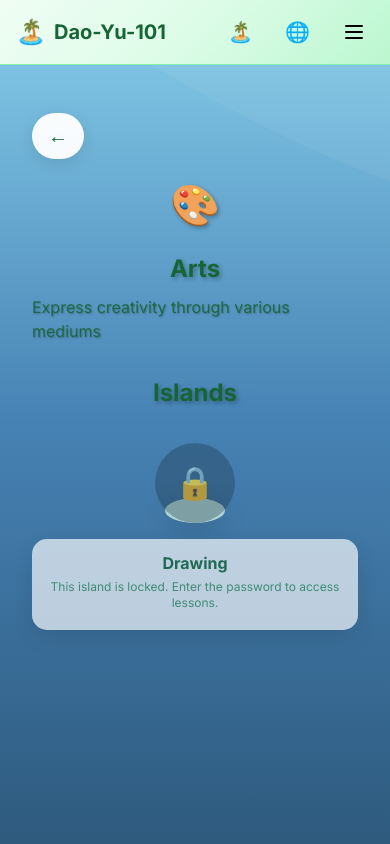
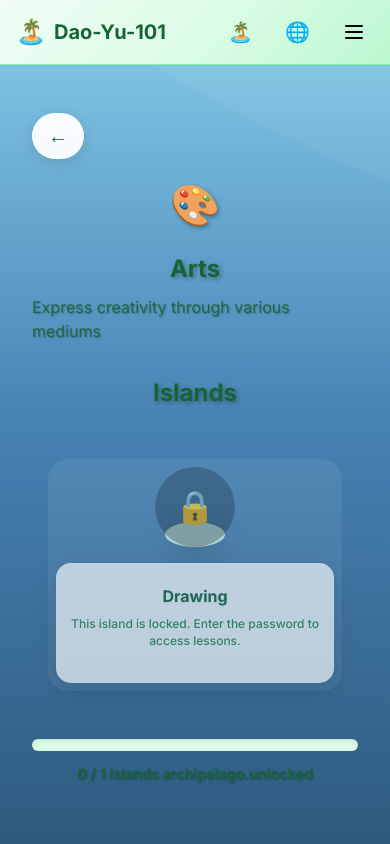
Before and after one commit to 7miwork/Dao-Yu-101, a Vue app: page /#/archipelago/arts in a window 390 px wide. Shown: the top 844 px of the page. Built offline with nearby package versions, Linux system fonts and the light colour scheme.

Commit message:
fix: improve island layout spacing and responsiveness

```diff
--- a/src/pages/archipelago/Archipelago.vue
+++ b/src/pages/archipelago/Archipelago.vue
@@ -400,9 +400,9 @@ function handleLockedIslandClick(island) {
 .islands-container {
   position: relative;
   width: 100%;
-  max-width: 1000px;
-  height: 600px;
+  max-width: 1200px;
   margin: 0 auto;
+  padding: 2rem;
 }
 
 /* Connection Lines */
@@ -433,8 +433,9 @@ function handleLockedIslandClick(island) {
 .island-node {
   position: absolute;
   transform: translate(-50%, -50%);
-  width: 200px;
+  width: 220px;
   transition: all 0.4s ease;
+  margin: 1rem;
 }
 
 .island-node.unlocked {
@@ -452,14 +453,21 @@ function handleLockedIslandClick(island) {
   text-decoration: none;
   cursor: pointer;
   transition: all 0.3s ease;
+  padding: 0.5rem;
+  border-radius: 20px;
+  background: rgba(255, 255, 255, 0.1);
+  backdrop-filter: blur(5px);
 }
 
 .island-link:hover {
   transform: scale(1.1);
+  box-shadow: 0 15px 40px rgba(0, 0, 0, 0.3);
+  background: rgba(255, 255, 255, 0.2);
 }
 
 .island-locked:hover {
   transform: scale(1.05);
+  box-shadow: 0 10px 30px rgba(0, 0, 0, 0.2);
 }
 
 /* Island Visual */
@@ -534,24 +542,31 @@ function handleLockedIslandClick(island) {
   text-align: center;
   background: var(--bg-card, rgba(255, 255, 255, 0.95));
   border-radius: 15px;
-  padding: 1rem;
+  padding: 1.25rem;
   box-shadow: 0 8px 25px rgba(0, 0, 0, 0.15);
   backdrop-filter: blur(10px);
+  border: 2px solid rgba(255, 255, 255, 0.3);
+  min-height: 120px;
+  display: flex;
+  flex-direction: column;
+  justify-content: center;
 }
 
 .island-name {
-  font-size: 1.1rem;
+  font-size: 1.2rem;
   font-weight: 700;
-  margin-bottom: 0.25rem;
+  margin-bottom: 0.5rem;
   color: var(--text-primary, #166534);
+  text-shadow: 0 1px 2px rgba(0, 0, 0, 0.1);
 }
 
 .island-description {
-  font-size: 0.8rem;
-  opacity: 0.8;
-  margin-bottom: 0.5rem;
+  font-size: 0.85rem;
+  opacity: 0.9;
+  margin-bottom: 0.75rem;
   color: var(--text-secondary, #15803d);
-  line-height: 1.3;
+  line-height: 1.4;
+  font-weight: 500;
 }
 
 .island-stats {
@@ -612,7 +627,11 @@ function handleLockedIslandClick(island) {
 @media (max-width: 1024px) {
   .islands-container {
     height: auto;
-    min-height: 800px;
+    min-height: auto;
+    display: grid;
+    grid-template-columns: repeat(2, 1fr);
+    gap: 2rem;
+    padding: 2rem;
   }
 
   .island-node {
@@ -621,7 +640,7 @@ function handleLockedIslandClick(island) {
     top: auto !important;
     transform: none;
     width: 100%;
-    margin-bottom: 2rem;
+    margin: 0;
   }
 
   .connection-lines {
@@ -638,6 +657,12 @@ function handleLockedIslandClick(island) {
 }
 
 @media (max-width: 768px) {
+  .islands-container {
+    grid-template-columns: 1fr;
+    gap: 1.5rem;
+    padding: 1.5rem;
+  }
+
   .map-header {
     flex-direction: column;
     gap: 1rem;
@@ -701,6 +726,11 @@ function handleLockedIslandClick(island) {
 }
 
 @media (max-width: 480px) {
+  .islands-container {
+    gap: 1rem;
+    padding: 1rem;
+  }
+
   .back-button {
     padding: 0.5rem 1rem;
   }
```
